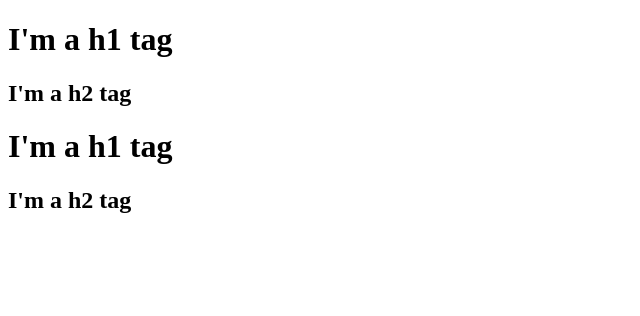
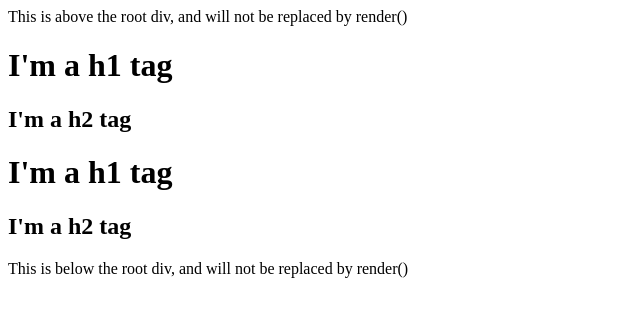
Before and after one commit to sandeep2601/Namaste-React, a plain HTML site: page index.html in a window 1280 px wide. Shown: the whole page, without its empty margins (0-640 px from the left). Drawn offline with nearby package versions, Linux system fonts and the light colour scheme.

Commit message:
009. Adding new divs above and below the root div

```diff
--- a/index.html
+++ b/index.html
@@ -29,8 +29,12 @@
         const root = ReactDOM.createRoot(document.getElementById("root"));
         root.render(heading);
     </script> -->
-
-    <div id="root"></div>
+    <div>This is above the root div, and will not be replaced by render()</div>
+    <div id="root">
+        <h1>This will be replaced by the root.render() method.</h1>
+        <p>And as we make this div as our root element in react, so the render will always use this element to put it to DOM</p>
+    </div>
+    <div>This is below the root div, and will not be replaced by render()</div>
     <script crossorigin src="https://unpkg.com/react@18/umd/react.development.js"></script>
     <script crossorigin src="https://unpkg.com/react-dom@18/umd/react-dom.development.js"></script>
     <script src="App.js"></script>
```
